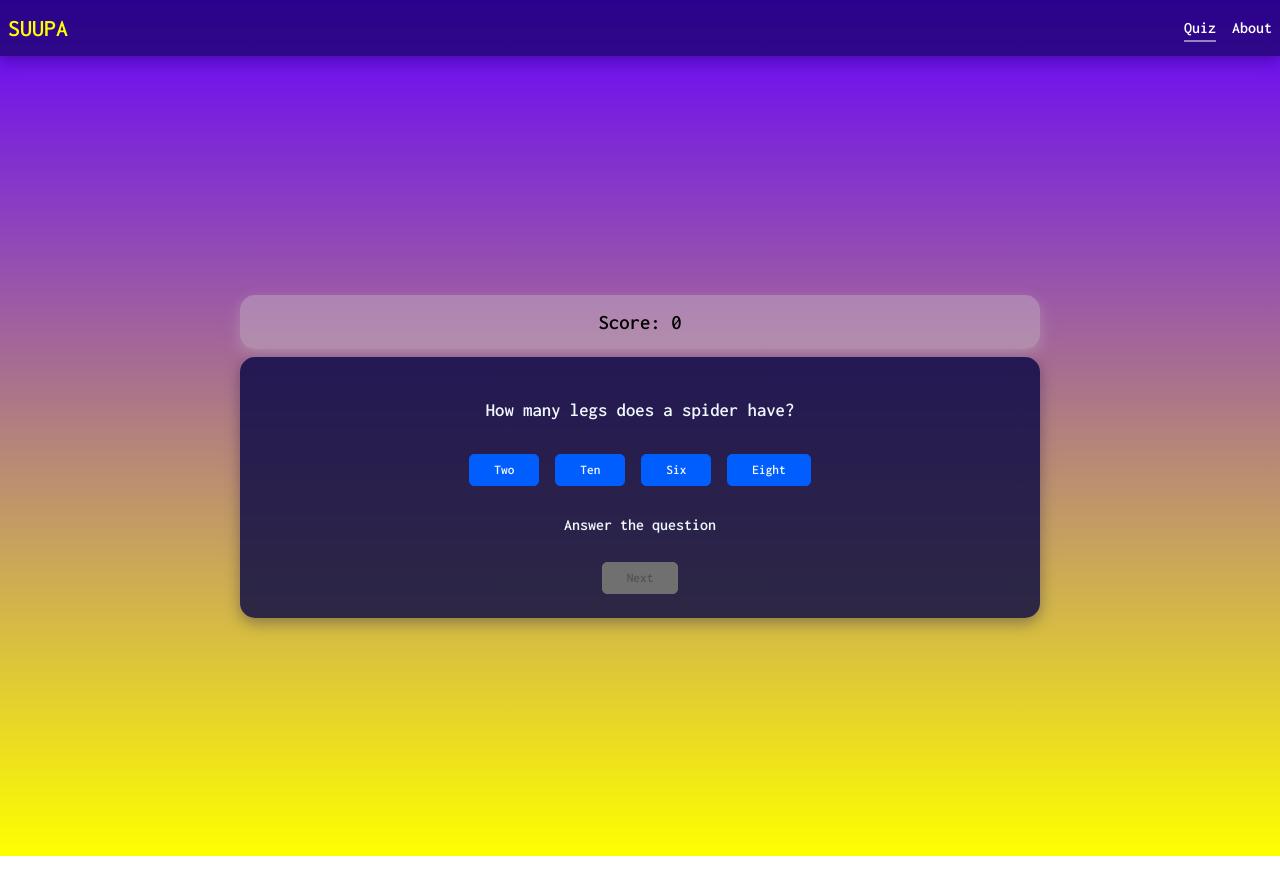
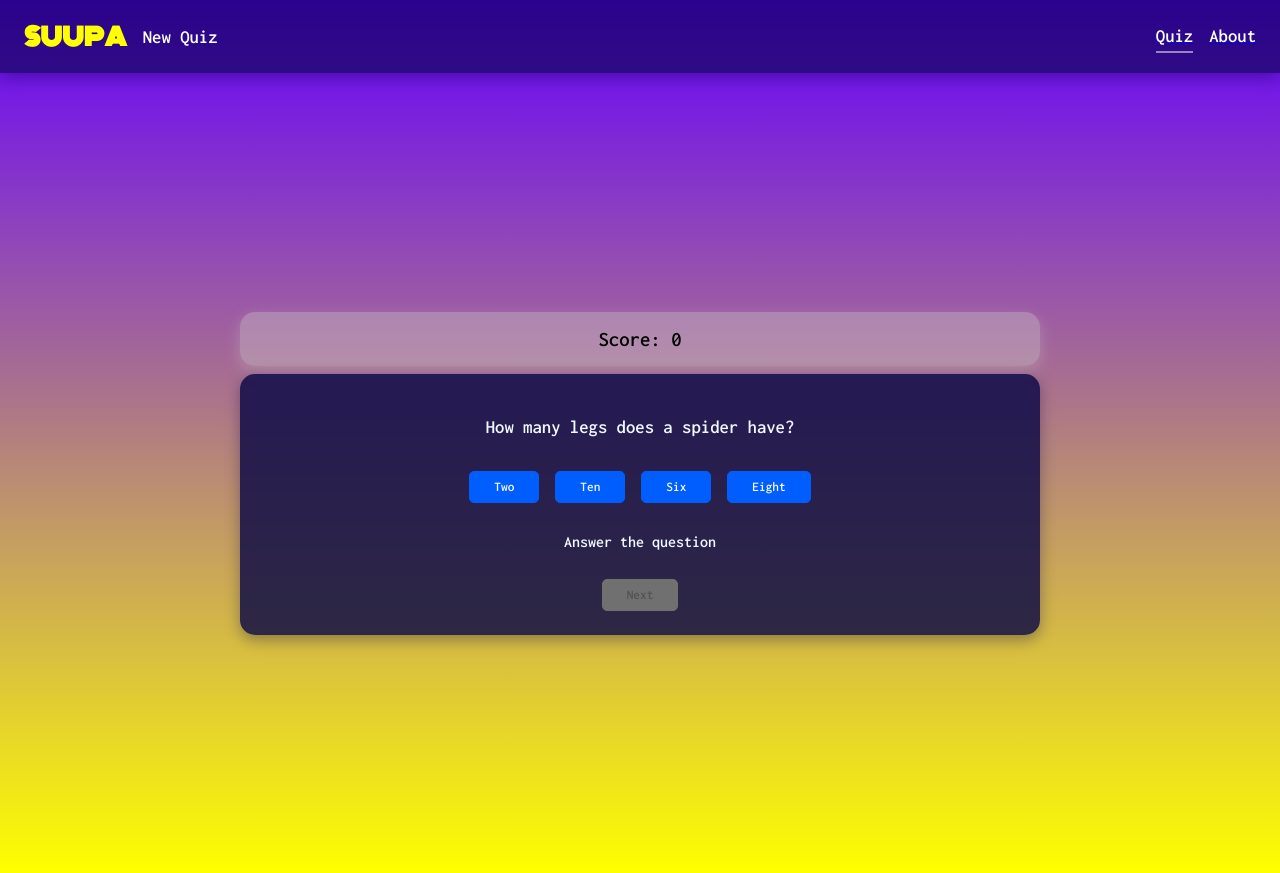
Before and after one commit to tayapro/vue-quiz, a Vue app: page / in a window 1280 px wide. Built offline with nearby package versions, Linux system fonts and the light colour scheme.

Commit message:
add store and styles

```diff
--- a/package.json
+++ b/package.json
@@ -8,6 +8,7 @@
     "preview": "vite preview"
   },
   "dependencies": {
+    "pinia": "^2.1.6",
     "vue": "^3.3.4",
     "vue-router": "^4.2.4"
   },
--- a/src/App.vue
+++ b/src/App.vue
@@ -1,11 +1,34 @@
+<script setup>
+import { useRouter } from 'vue-router'
+
+import { ref } from 'vue'
+
+const newQuizBtnVisible = ref(true)
+
+const router = useRouter()
+router.beforeEach((to, from) => {
+    // console.log('to', to)
+    // console.log('from', from)
+    if (to.path === '/') newQuizBtnVisible.value = true
+    else newQuizBtnVisible.value = false
+})
+</script>
+
 <template>
     <div class="navbar">
-        <div class="logo">
-            <h2>SUUPA</h2>
+        <div class="logo-new-quiz">
+            <div class="logo">
+                <h2>SUUPA</h2>
+            </div>
+            <div>
+                <button class="new-quiz-button" v-if="newQuizBtnVisible">
+                    <h3>New Quiz</h3>
+                </button>
+            </div>
         </div>
         <div class="routes">
-            <RouterLink to="/"><h4>Quiz</h4></RouterLink>
-            <RouterLink to="/about"><h4>About</h4></RouterLink>
+            <RouterLink to="/"><h3>Quiz</h3></RouterLink>
+            <RouterLink to="/about"><h3>About</h3></RouterLink>
         </div>
     </div>
 
@@ -17,7 +40,22 @@
 </template>
 
 <style scoped>
-.routes h4 {
+.new-quiz-button {
+    all: unset;
+    color: rgb(255, 255, 255);
+}
+
+.new-quiz-button:hover {
+    cursor: pointer;
+}
+.logo-new-quiz {
+    display: flex;
+    justify-content: space-between;
+    align-items: center;
+    gap: 1rem;
+    margin-left: 1rem;
+}
+.routes h3 {
     color: rgb(255, 255, 255);
     margin-top: 0.3em;
     margin-bottom: 0.3em;
@@ -26,6 +64,7 @@
     color: yellow;
     margin-top: 0.3em;
     margin-bottom: 0.3em;
+    font-family: 'Monoton';
 }
 .navbar {
     background-color: rgba(4, 4, 68, 0.6);
@@ -39,10 +78,7 @@
 .routes {
     display: flex;
     gap: 1rem;
-}
-
-a {
-    text-decoration: none;
+    margin-right: 1rem;
 }
 
 a.router-link-active {
--- a/src/assets/main.css
+++ b/src/assets/main.css
@@ -1,9 +1,10 @@
-@import url('https://fonts.googleapis.com/css2?family=Lilita+One&family=Montserrat:wght@500&display=swap');
+@import url('https://fonts.googleapis.com/css2?family=Lilita+One&family=Montserrat:wght@800&display=swap');
 @import url('https://fonts.googleapis.com/css2?family=Inconsolata:wght@600&display=swap');
+@import url('https://fonts.googleapis.com/css2?family=Monoton:wght@400&display=swap');
 
 * {
-    /* font-family: Montserrat; */
-    font-family: 'Inconsolata', monospace;
+    font-family: 'Inconsolata';
+    /* font-family: 'Inconsolata', monospace; */
 }
 
 body {
--- a/src/main.js
+++ b/src/main.js
@@ -1,9 +1,12 @@
 import './assets/main.css'
 
 import { createApp } from 'vue'
+import { createPinia } from 'pinia'
+
 import App from './App.vue'
 import router from './router/router.js'
 
 const app = createApp(App)
 app.use(router)
+app.use(createPinia())
 app.mount('#app')
--- /dev/null
+++ b/src/store/quizStore.js
@@ -0,0 +1,76 @@
+import { defineStore } from 'pinia'
+import { ref } from 'vue'
+
+export const useStore = defineStore('quiz', () => {
+    const arrQA = sanitizeData([
+        {
+            question: 'How many legs does a spider have?',
+            correct: 'Eight',
+            options: ['Eight', 'Six', 'Two', 'Ten'],
+        },
+        {
+            question: 'What is the name of the toy cowboy in Toy Story?',
+            correct: 'Woody',
+            options: ['Woody', 'Andy', 'Toby'],
+        },
+        {
+            question: 'What is the color of an emerald?',
+            correct: 'Green',
+            options: ['Green', 'Yellow', 'Black'],
+        },
+        {
+            question:
+                "What's the name of a place you go to see lots of animals?",
+            correct: 'A zoo',
+            options: ['A zoo', 'An office', 'At home'],
+        },
+        {
+            question: "INCORRECT, FOR TEST: What's my fav fruit?",
+            correct: 'cucumber',
+            options: ['apple', 'orange', 'melon'],
+        },
+    ])
+
+    const score = ref(0)
+    const index = ref(0)
+
+    function getCurrentQuiz() {
+        return arrQA[index.value]
+    }
+
+    function nextCard() {
+        index.value += 1
+        index.value %= arrQA.length
+    }
+
+    function checkAnswer(isAnswerCorrect) {
+        if (isAnswerCorrect) score.value += 1
+    }
+
+    function startNewQuiz() {
+        score.value = 0
+        index.value = 0
+    }
+
+    function sanitizeData(arr) {
+        let newArr = []
+        for (let q of arr) {
+            const { options, correct } = q
+            if (options.includes(correct)) {
+                newArr.push(q)
+            }
+        }
+        return newArr
+        // return arr.filter((q) => q.options.includes(q.correct))
+    }
+
+    // {score} => {score:score}
+    return {
+        score,
+        index,
+        getCurrentQuiz,
+        nextCard,
+        checkAnswer,
+        startNewQuiz,
+    }
+})
--- a/src/views/About.vue
+++ b/src/views/About.vue
@@ -3,7 +3,7 @@
         <div class="center">
             <div>
                 <div class="header">
-                    <h1>ABOUT</h1>
+                    <h1>About</h1>
                 </div>
                 <div class="img">
                     <img src="@/logo/quiz.png" alt="user" width="150" />
--- a/src/views/Quiz.vue
+++ b/src/views/Quiz.vue
@@ -1,54 +1,13 @@
 <script setup>
 import { ref } from 'vue'
 import QuizCard from '@/components/QuizCard.vue'
+import { useStore } from '../store/quizStore'
 
-const arrQA = sanitizeData([
-    {
-        question: 'How many legs does a spider have?',
-        correct: 'Eight',
-        options: ['Eight', 'Six', 'Two', 'Ten'],
-    },
-    {
-        question: 'What is the name of the toy cowboy in Toy Story?',
-        correct: 'Woody',
-        options: ['Woody', 'Andy', 'Toby'],
-    },
-    {
-        question: 'What is the color of an emerald?',
-        correct: 'Green',
-        options: ['Green', 'Yellow', 'Black'],
-    },
-    {
-        question: "What's the name of a place you go to see lots of animals?",
-        correct: 'A zoo',
-        options: ['A zoo', 'An office', 'At home'],
-    },
-    {
-        question: "INCORRECT, FOR TEST: What's my fav fruit?",
-        correct: 'cucumber',
-        options: ['apple', 'orange', 'melon'],
-    },
-])
-
-const index = ref(0)
-const score = ref(0)
+const store = useStore()
 
 function nextCard(isAnswerCorrect) {
-    index.value += 1
-    index.value %= arrQA.length
-    if (isAnswerCorrect) score.value += 1
-}
-
-function sanitizeData(arr) {
-    let newArr = []
-    for (let q of arr) {
-        const { options, correct } = q
-        if (options.includes(correct)) {
-            newArr.push(q)
-        }
-    }
-    return newArr
-    // return arr.filter((q) => q.options.includes(q.correct))
+    store.nextCard()
+    store.checkAnswer(isAnswerCorrect)
 }
 </script>
 
@@ -58,13 +17,19 @@ function sanitizeData(arr) {
             <div class="span-center">
                 <span class="score">Score:&nbsp;</span>
                 <Transition name="flip" mode="out-in">
-                    <span class="score" :key="score">{{ score }}</span>
+                    <span class="score" :key="store.score">{{
+                        store.score
+                    }}</span>
                 </Transition>
             </div>
         </div>
         <div class="card-center">
             <Transition name="slide-up" mode="out-in">
-                <QuizCard :quiz="arrQA[index]" :key="index" @next="nextCard" />
+                <QuizCard
+                    :quiz="store.getCurrentQuiz()"
+                    :key="store.index"
+                    @next="nextCard"
+                />
             </Transition>
         </div>
     </div>
```
Also changed, not shown: 1 other file (tests, documents, lock files or other folders).
